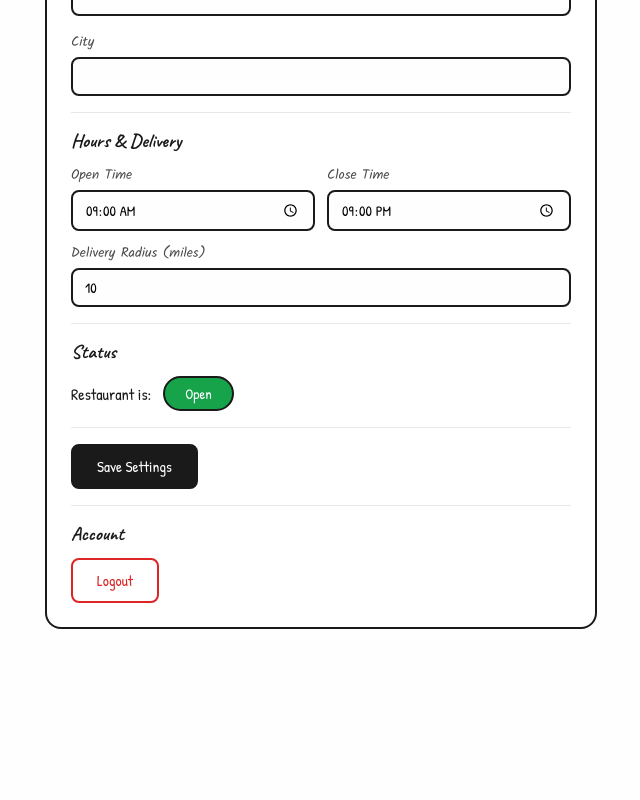
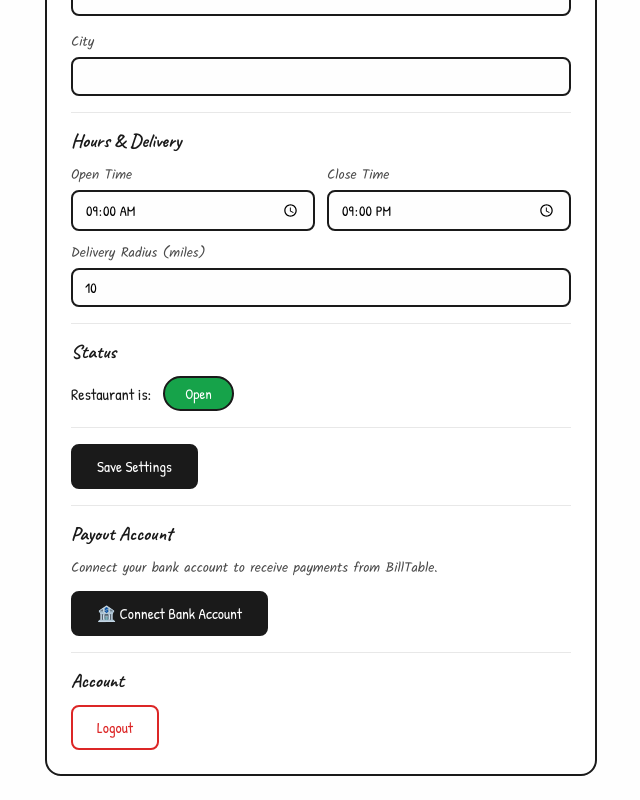
Before and after one commit to IOOIIOU17/billtable-restaurant, a React (Vite) app: page /settings in a window 1280 px wide. Shown: the part 360-1160 px from the top of the page, without its empty margins (319-959 px from the left). Before the commit the page ends 1013 px from the top, so only its background shows below. Built offline with nearby package versions, Linux system fonts and the light colour scheme; no server answers.

Commit message:
feat: add Stripe Connect bank account onboarding button (#79)

```diff
--- a/src/screens/RestaurantSettings.jsx
+++ b/src/screens/RestaurantSettings.jsx
@@ -1,6 +1,39 @@
 import { useState, useEffect } from 'react'
 import { useNavigate } from 'react-router-dom'
 import api from '../services/api'
+
+function StripeOnboardButton({ restaurantId }) {
+  const [loading, setLoading] = useState(false)
+  const [status, setStatus] = useState('')
+
+  const handleOnboard = async () => {
+    if (!restaurantId) return
+    setLoading(true)
+    setStatus('')
+    try {
+      const res = await api.post('/api/restaurants/stripe-onboard')
+      if (res.data?.url) {
+        window.location.href = res.data.url
+      }
+    } catch (err) {
+      setStatus(err.response?.data?.message || 'Error connecting account')
+    }
+    setLoading(false)
+  }
+
+  return (
+    <div style={{ display:'flex', gap:'12px', alignItems:'center' }}>
+      <button
+        onClick={handleOnboard}
+        disabled={loading}
+        style={{ fontFamily:"'Patrick Hand',sans-serif", padding:'10px 24px', border:'2px solid #1A1A1A', borderRadius:'8px', background: loading ? '#6b7280' : '#1A1A1A', color:'#fff', cursor: loading ? 'not-allowed' : 'pointer', fontSize:'0.95rem' }}
+      >
+        {loading ? 'Connecting...' : '🏦 Connect Bank Account'}
+      </button>
+      {status && <span style={{ fontFamily:"'Kalam',sans-serif", color:'#dc2626', fontSize:'0.85rem' }}>{status}</span>}
+    </div>
+  )
+}
 
 export default function RestaurantSettings() {
   const navigate = useNavigate()
@@ -96,6 +129,14 @@ export default function RestaurantSettings() {
         </div>
 
         <div style={{ borderTop:'1px solid #E8E8E8', paddingTop:'16px' }}>
+          <h3 style={{ fontFamily:"'Caveat',cursive", fontSize:'1.2rem', margin:'0 0 12px' }}>Payout Account</h3>
+          <p style={{ fontFamily:"'Kalam',sans-serif", fontSize:'0.85rem', color:'#4A4A4A', marginBottom:'12px' }}>
+            Connect your bank account to receive payments from BillTable.
+          </p>
+          <StripeOnboardButton restaurantId={settings.id} />
+        </div>
+
+        <div style={{ borderTop:'1px solid #E8E8E8', paddingTop:'16px' }}>
           <h3 style={{ fontFamily:"'Caveat',cursive", fontSize:'1.2rem', margin:'0 0 12px' }}>Account</h3>
           <button onClick={() => { localStorage.removeItem('restaurantToken'); navigate('/'); }} style={{ fontFamily:"'Patrick Hand',sans-serif", padding:'10px 24px', border:'2px solid #dc2626', borderRadius:'8px', background:'#fff', color:'#dc2626', cursor:'pointer', fontSize:'0.95rem' }}>
             Logout
```
